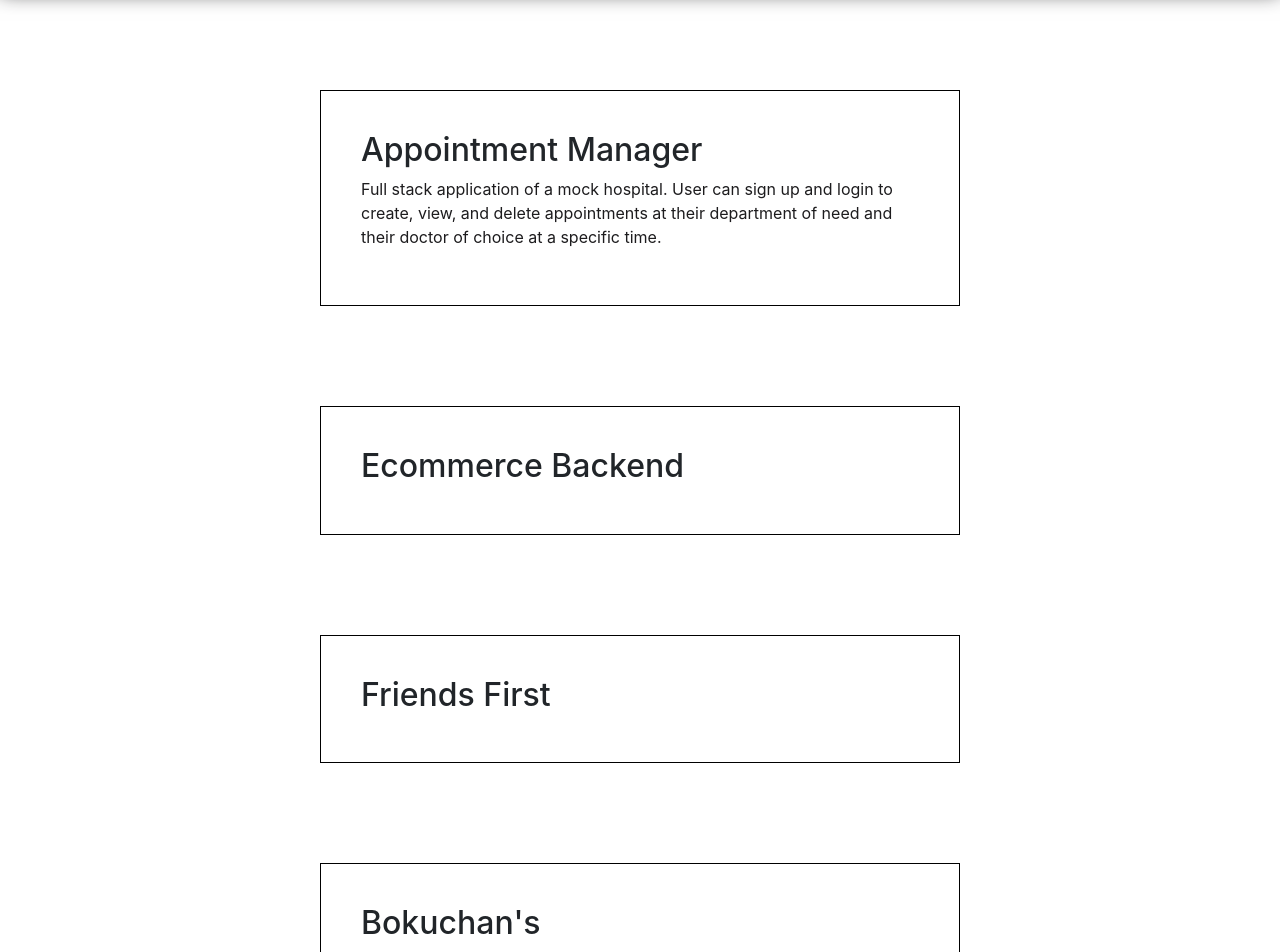
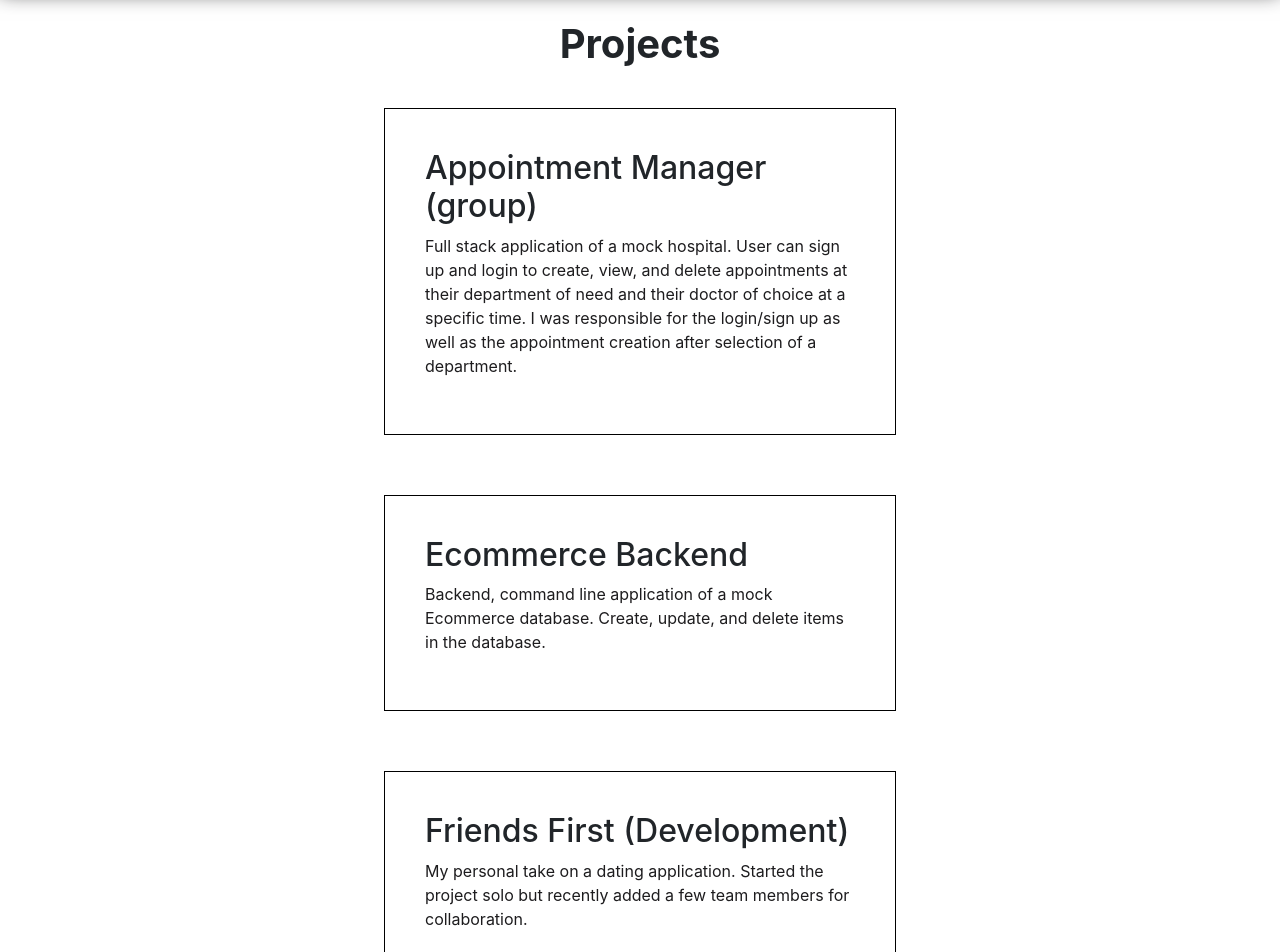
Before and after one commit to ltmccarthy9/portfolio, a React (Create React App) app in the folder client/: page /projects in a window 1280 px wide. Shown: the part 160-1112 px from the top of the page. Built offline with nearby package versions, Linux system fonts and the light colour scheme; a web font is replaced by a local one.

Commit message:
project card margins

```diff
--- a/client/src/index.css
+++ b/client/src/index.css
@@ -40,7 +40,10 @@ p{
   height: 150px;
   background-color: rgb(255, 255, 255);
   display: flex;
-  margin: auto;
+  margin-top: auto;
+  margin-left: auto;
+  margin-right: auto;
+  margin-bottom: auto;
   align-items: center;
   align-content: center;
   justify-content: center;
@@ -83,6 +86,21 @@ h5:hover{
   width: 50%;
 }
 
+.proj{
+  margin-bottom: 60px;
+  margin-top: 40px;
+  border: 1px solid black;
+  padding: 40px;
+  transition: all .2s ease-in 100ms;
+  width: 40%;
+}
+
+.proj:hover{
+  transform: scale(1.1);
+  box-shadow: 15px 15px 1px rgb(63, 60, 60);
+  font-size: 140%;
+}
+
 .bio:hover{
   transform: scale(1.1);
   box-shadow: 15px 15px 1px rgb(63, 60, 60);
@@ -92,3 +110,10 @@ p{
   font-size: 100%;
   color: rgb(29, 28, 30);
 }
+
+.projects{
+  text-align: center;
+  margin-top: 30px;
+  font-weight: bolder;
+  font-size: 250%;
+}
--- a/client/src/pages/Projects.js
+++ b/client/src/pages/Projects.js
@@ -2,21 +2,34 @@
 const Projects = () => {
     return(
         <div>
-            <div className="container bio">
-            <h2>Appointment Manager</h2>
+            <h2 className="projects">Projects</h2>
+            <div className="container proj">
+            <h2>Appointment Manager (group)</h2>
             <p>Full stack application of a mock hospital.  User can sign up
                 and login to create, view, and delete appointments at their
                 department of need and their doctor of choice at a specific time.
+                I was responsible for the login/sign up as well as the appointment creation
+                after selection of a department.
             </p>
         </div>
-        <div className="container bio">
+        <div className="container proj">
             <h2>Ecommerce Backend</h2>
+            <p>
+                Backend, command line application of a mock Ecommerce database. Create, update,
+                and delete items in the database.
+            </p>
         </div>
-        <div className="container bio">
-            <h2>Friends First</h2>
+        <div className="container proj">
+            <h2>Friends First (Development)</h2>
+            <p>My personal take on a dating application.  Started the project
+                solo but recently added a few team members for collaboration.
+            </p>
         </div>
-        <div className="container bio">
-            <h2>Bokuchan's</h2>
+        <div className="container proj">
+            <h2>Bokuchan's (development)</h2>
+            <p>Freelance project that I'm currently working on for a
+                restaurant/sauce business.
+            </p>
         </div>
         </div>
 
```
